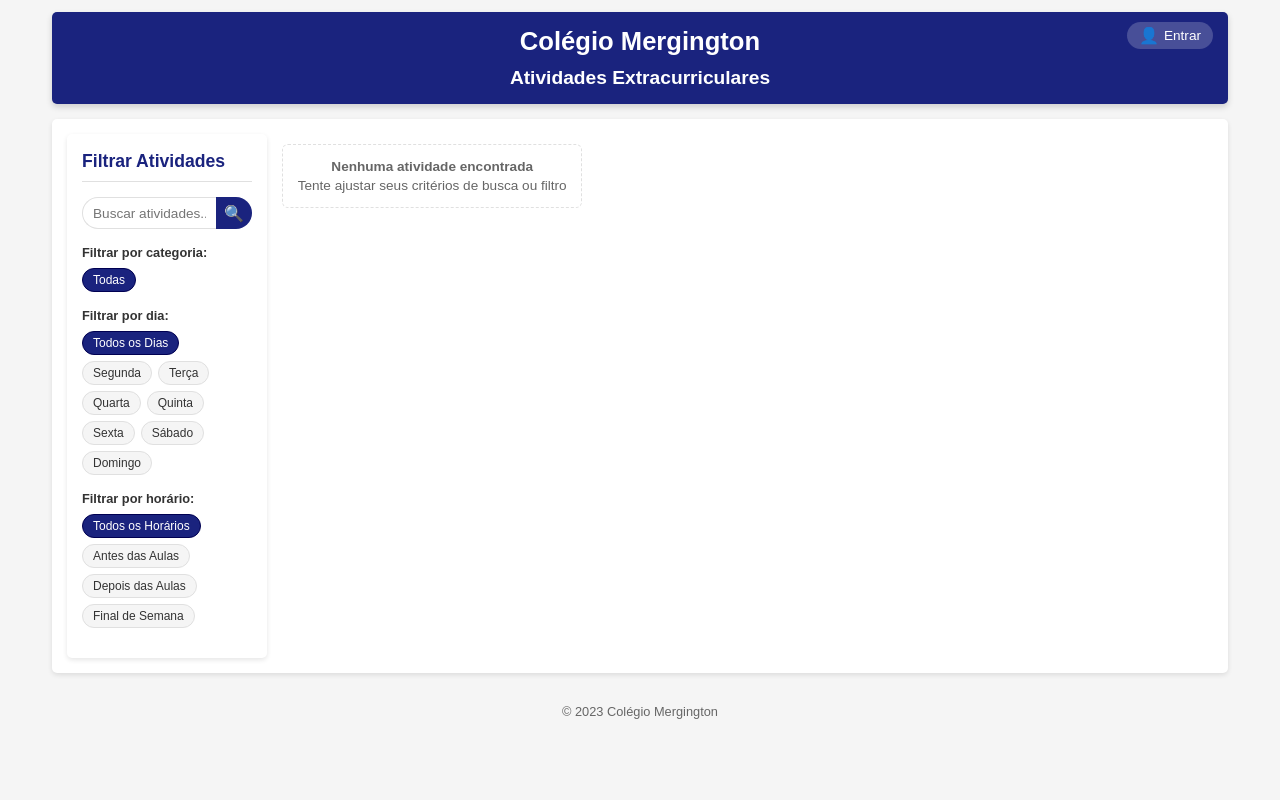
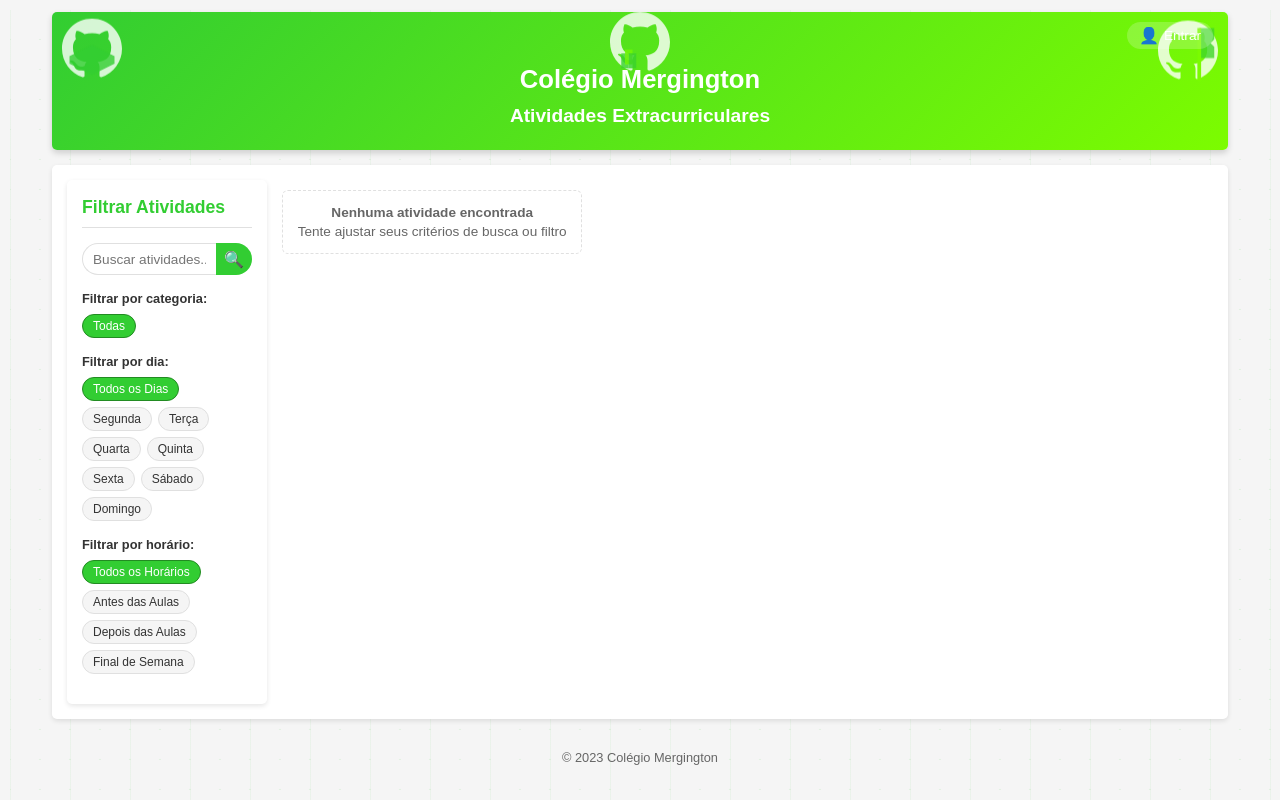
Before and after one commit to andrefontourainvillia/Java4, a Spring Boot app: page / in a window 1280 px wide. Run offline with Spring Boot 4, Linux system fonts and the light colour scheme; data that the repository does not hold is empty; some of the project's set-up classes (security, data sources, template engines, error pages and the like) are left out, and stand-ins take their place.

Commit message:
Implement school colors (lime green) and add animated mascots
Co-authored-by: andrefontourainvillia <140420144+andrefontourainvillia@users.noreply.github.com>

```diff
--- a/src/main/resources/static/index.html
+++ b/src/main/resources/static/index.html
@@ -8,6 +8,33 @@
   </head>
   <body>
     <header>
+      <!-- School Mascots -->
+      <div class="mascot-container">
+        <!-- Octocat with graduation cap -->
+        <svg class="mascot" viewBox="0 0 16 16" fill="white" xmlns="http://www.w3.org/2000/svg">
+          <path d="M8 0C3.58 0 0 3.58 0 8c0 3.54 2.29 6.53 5.47 7.59.4.07.55-.17.55-.38 0-.19-.01-.82-.01-1.49-2.01.37-2.53-.49-2.69-.94-.09-.23-.48-.94-.82-1.13-.28-.15-.68-.52-.01-.53.63-.01 1.08.58 1.23.82.72 1.21 1.87.87 2.33.66.07-.52.28-.87.51-1.07-1.78-.2-3.64-.89-3.64-3.95 0-.87.31-1.59.82-2.15-.08-.2-.36-1.02.08-2.12 0 0 .67-.21 2.2.82.64-.18 1.32-.27 2-.27.68 0 1.36.09 2 .27 1.53-1.04 2.2-.82 2.2-.82.44 1.1.16 1.92.08 2.12.51.56.82 1.27.82 2.15 0 3.07-1.87 3.75-3.65 3.95.29.25.54.73.54 1.48 0 1.07-.01 1.93-.01 2.2 0 .21.15.46.55.38A8.012 8.012 0 0 0 16 8c0-4.42-3.58-8-8-8z"/>
+          <!-- Graduation cap -->
+          <path d="M2 10l6-3 6 3v2l-6 3-6-3v-2z" fill="#32cd32" opacity="0.8"/>
+        </svg>
+
+        <!-- Octocat with books -->
+        <svg class="mascot" viewBox="0 0 16 16" fill="white" xmlns="http://www.w3.org/2000/svg">
+          <path d="M8 0C3.58 0 0 3.58 0 8c0 3.54 2.29 6.53 5.47 7.59.4.07.55-.17.55-.38 0-.19-.01-.82-.01-1.49-2.01.37-2.53-.49-2.69-.94-.09-.23-.48-.94-.82-1.13-.28-.15-.68-.52-.01-.53.63-.01 1.08.58 1.23.82.72 1.21 1.87.87 2.33.66.07-.52.28-.87.51-1.07-1.78-.2-3.64-.89-3.64-3.95 0-.87.31-1.59.82-2.15-.08-.2-.36-1.02.08-2.12 0 0 .67-.21 2.2.82.64-.18 1.32-.27 2-.27.68 0 1.36.09 2 .27 1.53-1.04 2.2-.82 2.2-.82.44 1.1.16 1.92.08 2.12.51.56.82 1.27.82 2.15 0 3.07-1.87 3.75-3.65 3.95.29.25.54.73.54 1.48 0 1.07-.01 1.93-.01 2.2 0 .21.15.46.55.38A8.012 8.012 0 0 0 16 8c0-4.42-3.58-8-8-8z"/>
+          <!-- Books -->
+          <rect x="3" y="11" width="2" height="4" fill="#32cd32" opacity="0.8"/>
+          <rect x="4" y="10" width="2" height="4" fill="#7cfc00" opacity="0.8"/>
+          <rect x="5" y="11" width="2" height="4" fill="#32cd32" opacity="0.8"/>
+        </svg>
+
+        <!-- Octocat with school flag -->
+        <svg class="mascot" viewBox="0 0 16 16" fill="white" xmlns="http://www.w3.org/2000/svg">
+          <path d="M8 0C3.58 0 0 3.58 0 8c0 3.54 2.29 6.53 5.47 7.59.4.07.55-.17.55-.38 0-.19-.01-.82-.01-1.49-2.01.37-2.53-.49-2.69-.94-.09-.23-.48-.94-.82-1.13-.28-.15-.68-.52-.01-.53.63-.01 1.08.58 1.23.82.72 1.21 1.87.87 2.33.66.07-.52.28-.87.51-1.07-1.78-.2-3.64-.89-3.64-3.95 0-.87.31-1.59.82-2.15-.08-.2-.36-1.02.08-2.12 0 0 .67-.21 2.2.82.64-.18 1.32-.27 2-.27.68 0 1.36.09 2 .27 1.53-1.04 2.2-.82 2.2-.82.44 1.1.16 1.92.08 2.12.51.56.82 1.27.82 2.15 0 3.07-1.87 3.75-3.65 3.95.29.25.54.73.54 1.48 0 1.07-.01 1.93-.01 2.2 0 .21.15.46.55.38A8.012 8.012 0 0 0 16 8c0-4.42-3.58-8-8-8z"/>
+          <!-- School flag -->
+          <path d="M11 2h4v3l-1 1 1 1v3h-4z" fill="#32cd32" opacity="0.8"/>
+          <line x1="11" y1="2" x2="11" y2="16" stroke="#7cfc00" stroke-width="1"/>
+        </svg>
+      </div>
+
       <h1>Colégio Mergington</h1>
       <h2>Atividades Extracurriculares</h2>
       <div id="user-controls">
--- a/src/main/resources/static/styles.css
+++ b/src/main/resources/static/styles.css
@@ -1,9 +1,9 @@
 /* Color palette */
 :root {
-  /* Primary colors */
-  --primary: #1a237e;
-  --primary-light: #534bae;
-  --primary-dark: #000051;
+  /* Primary colors - School colors: lime green and white */
+  --primary: #32cd32;
+  --primary-light: #7cfc00;
+  --primary-dark: #228b22;
   --primary-text: #ffffff;
 
   /* Secondary colors */
@@ -48,13 +48,42 @@ body {
   padding: 12px;
   background-color: var(--background);
   font-size: 0.9rem;
+  position: relative;
+  overflow-x: hidden;
+}
+
+/* Animated Git branch background */
+body::before {
+  content: '';
+  position: fixed;
+  top: 0;
+  left: 0;
+  width: 100%;
+  height: 100%;
+  background-image:
+    linear-gradient(45deg, rgba(50, 205, 50, 0.1) 1px, transparent 1px),
+    linear-gradient(-45deg, rgba(50, 205, 50, 0.1) 1px, transparent 1px),
+    linear-gradient(90deg, rgba(50, 205, 50, 0.05) 1px, transparent 1px);
+  background-size: 30px 30px, 30px 30px, 60px 60px;
+  animation: gitBranches 20s linear infinite;
+  z-index: -1;
+  pointer-events: none;
+}
+
+@keyframes gitBranches {
+  0% {
+    transform: translateX(0) translateY(0);
+  }
+  100% {
+    transform: translateX(30px) translateY(30px);
+  }
 }
 
 header {
   text-align: center;
-  padding: 12px 0;
+  padding: 20px 0;
   margin-bottom: 15px;
-  background-color: var(--primary);
+  background: linear-gradient(135deg, var(--primary), var(--primary-light));
   color: var(--primary-text);
   border-radius: 5px;
   box-shadow: 0 3px 6px rgba(0, 0, 0, 0.16);
@@ -62,15 +91,58 @@ header {
   display: flex;
   flex-direction: column;
   align-items: center;
+  overflow: hidden;
+}
+
+/* Mascot container */
+.mascot-container {
+  position: absolute;
+  top: 10px;
+  left: 10px;
+  right: 10px;
+  display: flex;
+  justify-content: space-between;
+  align-items: flex-start;
+  pointer-events: none;
+  z-index: 1;
+}
+
+.mascot {
+  width: 60px;
+  height: 60px;
+  opacity: 0.8;
+  animation: float 3s ease-in-out infinite;
+}
+
+.mascot:nth-child(2) {
+  animation-delay: -1s;
+}
+
+.mascot:nth-child(3) {
+  animation-delay: -2s;
+}
+
+@keyframes float {
+  0%, 100% {
+    transform: translateY(0px);
+  }
+  50% {
+    transform: translateY(-10px);
+  }
 }
 
 header h1 {
   margin-bottom: 5px;
   font-size: 1.6rem;
+  margin-top: 30px; /* Add space for mascots */
+  position: relative;
+  z-index: 2;
 }
 
 header h2 {
   font-size: 1.2rem;
+  position: relative;
+  z-index: 2;
 }
 
 main {
@@ -666,6 +738,7 @@ footer {
   position: absolute;
   top: 10px;
   right: 15px;
+  z-index: 3; /* Ensure it's above mascots */
 }
 
 #user-status {
```
